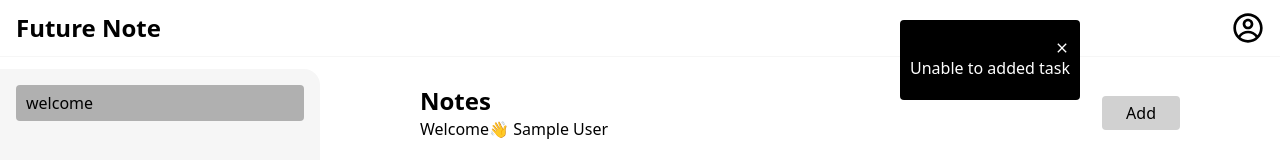
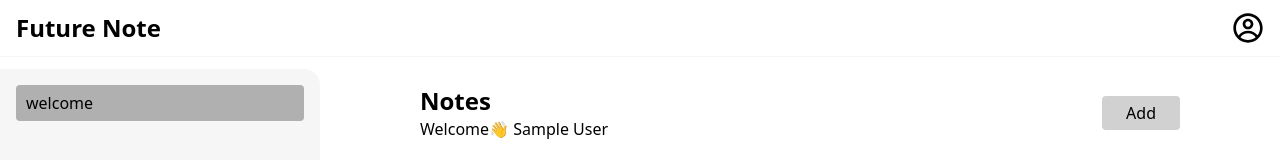
Before and after one commit to nanayaww/todoApp_React, a React (Vite) app: page / in a window 1280 px wide. Shown: the top 160 px of the page. Built offline with nearby package versions, Linux system fonts and the light colour scheme; no server answers; sample sign-in values are in the browser's storage.

Commit message:
hid toast

```diff
--- a/src/pages/Dashboard.jsx
+++ b/src/pages/Dashboard.jsx
@@ -39,7 +39,7 @@ export default function Dashboard() {
                 </div>
               </div>{" "}
               <TaskBar />
-              <Toast />
+              {/* <Toast /> */}
             </ShowToastContext.Provider>
           </isEditingDataContext.Provider>
         </isEditingContext.Provider>
```
